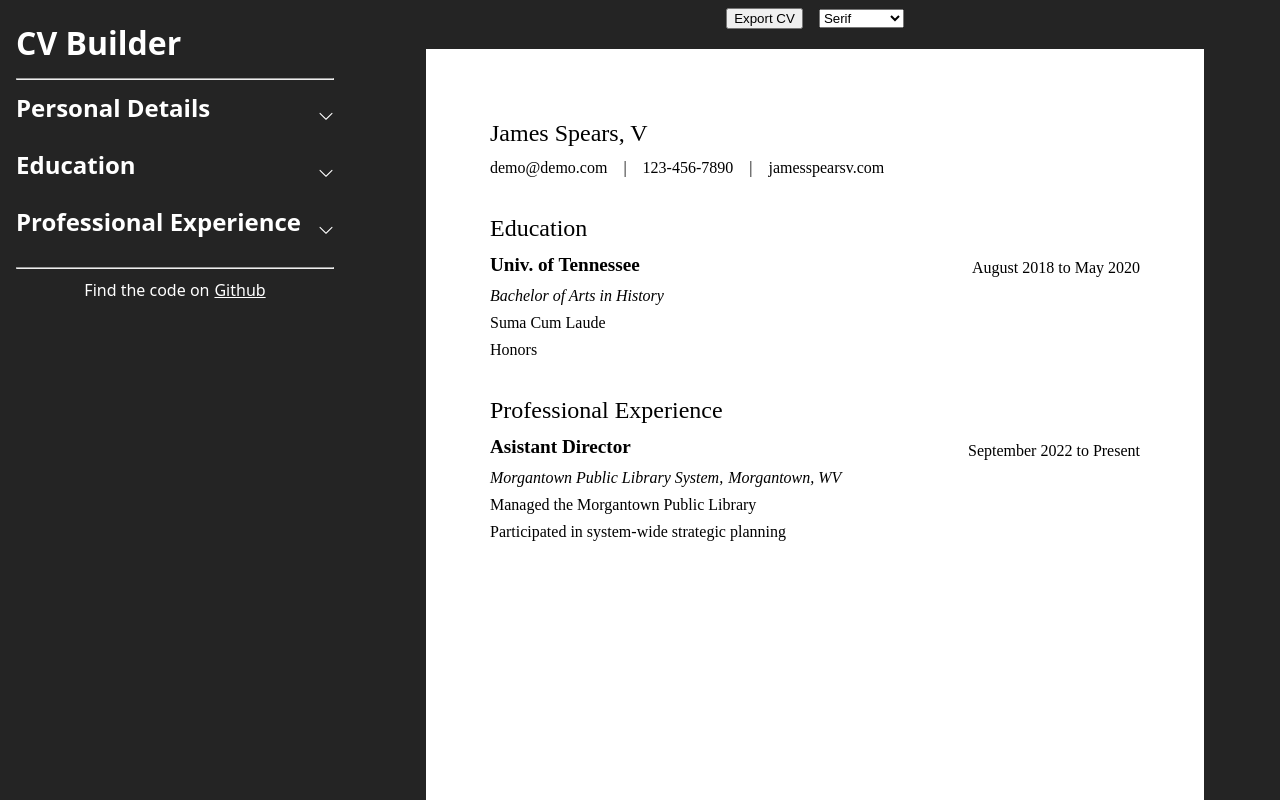
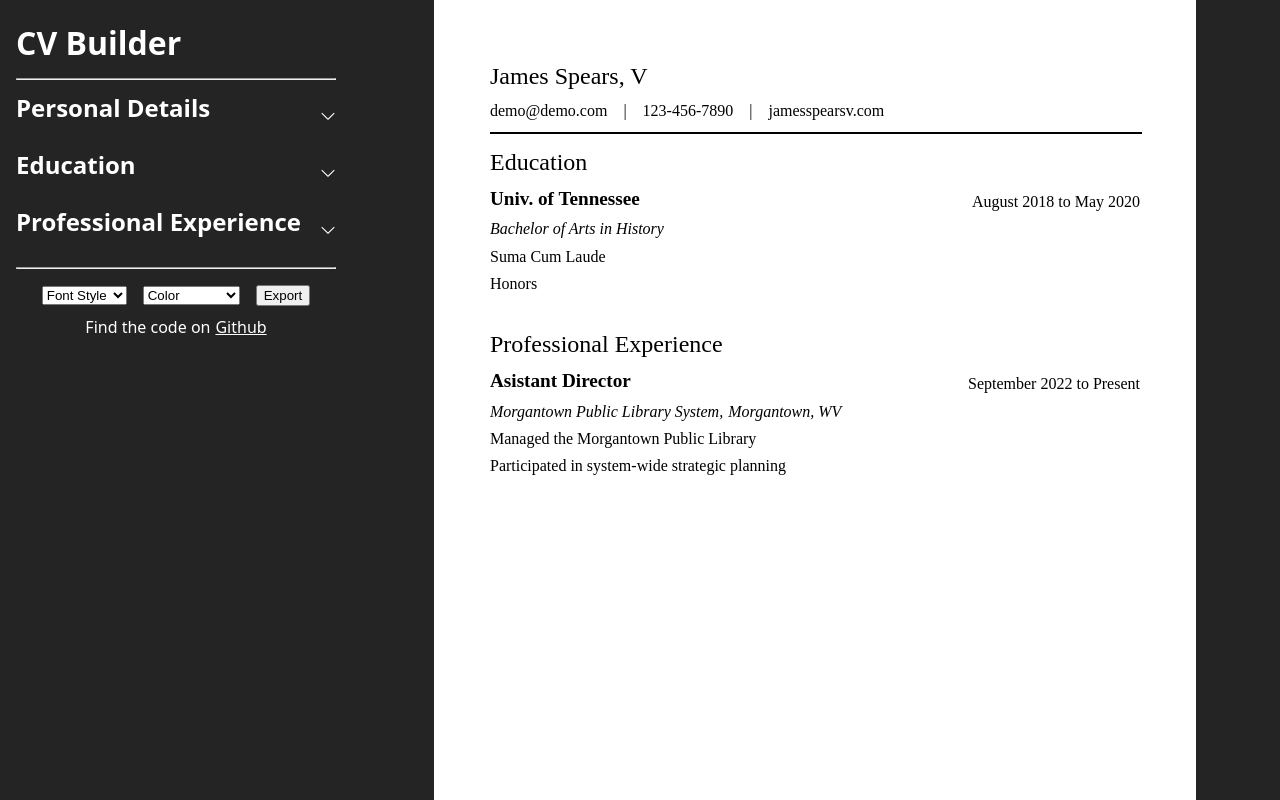
Before and after one commit to jamesspearsv/cv-builder, a React (Vite) app: page / in a window 1280 px wide. Shown: the top 800 px of the page. Built offline with nearby package versions, Linux system fonts and the light colour scheme.

Commit message:
Add preview customizer

```diff
--- a/package.json
+++ b/package.json
@@ -11,6 +11,7 @@
   },
   "dependencies": {
     "normalize.css": "^8.0.1",
+    "print-js": "^1.6.0",
     "react": "^18.2.0",
     "react-dom": "^18.2.0",
     "uuid": "^9.0.1"
--- a/src/App.css
+++ b/src/App.css
@@ -17,17 +17,25 @@ main {
 }
 
 @media print {
-  body {
-    margin: 0;
-    padding: 0;
-    font-size: 12pt;
+  body * {
+    margin: 0 !important;
+    padding: 0 !important;
   }
 
-  #builder-sidebar {
-    display: none;
+  .no-print {
+    display: none !important;
   }
 
-  #customizer {
-    display: none;
+  main {
+    width: 8.5in !important;
+    height: 11in !important;
+  }
+
+  #preview {
+    visibility: visible !important;
+    break-inside: avoid;
+    font-size: 12pt;
+    width: 100% !important;
+    height: 100% !important;
   }
 }
--- a/src/App.jsx
+++ b/src/App.jsx
@@ -6,17 +6,22 @@ import { Builder } from './components/Builder/Builder';
 
 function App() {
   const [info, setInfo] = useState(data);
-
-  console.log(info);
+  const [style, setStyle] = useState({
+    fontFamily: 'serif',
+    color: 'black',
+  });
 
   return (
     <main>
-      <div id='builder-sidebar'>
-        <Builder info={info} setInfo={setInfo} />
+      <div id='builder-sidebar' className='no-print'>
+        <Builder
+          info={info}
+          setInfo={setInfo}
+          style={style}
+          setStyle={setStyle}
+        />
       </div>
-      <div id='preview-panel'>
-        <Preview info={info} setInfo={setInfo} />
-      </div>
+      <Preview info={info} setInfo={setInfo} style={style} />
     </main>
   );
 }
--- a/src/components/Builder/Builder.css
+++ b/src/components/Builder/Builder.css
@@ -1,6 +1,12 @@
 #builder {
   --transition-time: 400ms;
   padding: 1rem;
+  position: fixed;
+  top: 0;
+  left: 0;
+  width: 25%;
+  height: 90%;
+  overflow-y: scroll;
 }
 
 div:has(+ .builder-section-header) {
@@ -11,6 +17,7 @@ div:has(+ .builder-section-header) {
   cursor: pointer;
   display: flex;
   justify-content: space-between;
+  position: sticky;
 }
 
 .builder-section-header h2 {
--- a/src/components/Builder/Builder.jsx
+++ b/src/components/Builder/Builder.jsx
@@ -4,8 +4,9 @@ import { EducationBuilder } from '../EducationBuilder/EducationBuilder';
 import { PersonalBuilder } from '../PersonalBuilder/PersonalBuilder';
 import { Workbuilder } from '../WorkBuilder/WorkBuilder';
 import { useState } from 'react';
+import { Customizer } from '../Customizer/Customizer';
 
-export function Builder({ info, setInfo }) {
+export function Builder({ info, setInfo, style, setStyle }) {
   const [active, setActive] = useState('');
 
   function handleHeaderClick(e) {
@@ -38,6 +39,7 @@ export function Builder({ info, setInfo }) {
         handleHeaderClick={handleHeaderClick}
       />
       <hr />
+      <Customizer style={style} setStyle={setStyle} />
       <div id='link-back'>
         Find the code on
         <a href='https://github.com/jamesspearsv/cv-builder'>Github</a>
--- a/src/components/Customizer/Customizer.css
+++ b/src/components/Customizer/Customizer.css
@@ -1,6 +1,4 @@
 #customizer {
-  top: 0;
-  position: sticky;
   display: flex;
   gap: 1rem;
   justify-content: center;
@@ -9,15 +7,3 @@
   margin: auto;
   padding: 0.5rem;
 }
-
-@media print {
-  body {
-    margin: 0;
-    padding: 0;
-    font-size: 12pt;
-  }
-
-  .no-print {
-    display: none;
-  }
-}
--- a/src/components/Customizer/Customizer.jsx
+++ b/src/components/Customizer/Customizer.jsx
@@ -1,16 +1,35 @@
 import './Customizer.css';
+import printJS from 'print-js';
 
-export function Customizer(style, setStyle) {
+export function Customizer({ style, setStyle }) {
+  function handelChange(e) {
+    const key = e.target.id;
+    const newStyle = { ...style };
+    newStyle[key] = e.target.value;
+
+    setStyle(newStyle);
+  }
+
   return (
-    <div id='customizer'>
-      <button onClick={window.print}>Export CV</button>
-      <select name='' id=''>
-        <option value='' disabled='true'>
+    <div id='customizer' className='no-print'>
+      <select id='fontFamily' onChange={handelChange}>
+        <option disabled selected>
           Font Style
         </option>
         <option value='serif'>Serif</option>
-        <option value='san-sefif'>Sans-Serif</option>
+        <option value='sans-serif'>Sans-Serif</option>
       </select>
+      <select id='color' onChange={handelChange}>
+        <option disabled selected>
+          Color
+        </option>
+        <option value='black'>Black</option>
+        <option value='orange'>Orange</option>
+        <option value='purple'>Purple</option>
+        <option value='darkgreen'>Dark Green</option>
+        <option value='dodgerblue'>Dodger Blue</option>
+      </select>
+      <button onClick={window.print}>Export</button>
     </div>
   );
 }
--- a/src/components/Preview/Preview.css
+++ b/src/components/Preview/Preview.css
@@ -4,10 +4,10 @@
   height: calc(var(--preview-size) * 1.2941);
   background-color: #ffffff;
   color: #000000;
-  padding: 4rem;
+  padding: 3.5rem;
   margin: 0.75rem;
   font-size: 16px;
-  font-family: serif;
+  margin: auto;
 }
 
 .preview-h1 {
@@ -17,6 +17,12 @@
 .preview-h2 {
   font-size: 1.2em;
   font-weight: bold;
+}
+
+hr.divider {
+  height: 0;
+  width: 100%;
+  margin: 0.5rem 0;
 }
 
 .entry-group {
--- a/src/components/Preview/Preview.jsx
+++ b/src/components/Preview/Preview.jsx
@@ -3,18 +3,20 @@ import './Preview.css';
 import { EducationPreview } from '../EducationPreview/EducationPreview';
 import { PersonalPreview } from '../PersonalPreview/PersonalPreview';
 import { WorkPreview } from '../WorkPreview/WorkPreview';
-import { Customizer } from '../Customizer/Customizer';
-import { useState } from 'react';
 
-export function Preview({ info }) {
-  const [style, setStyle] = useState({ fontStyle: 'serif', color: 'black' });
-
+export function Preview({ info, style }) {
   return (
     <>
-      <Customizer className='no-print' />
-      <div id='preview' className='preview'>
+      <div
+        id='preview'
+        className='preview'
+        style={{ fontFamily: style.fontFamily }}
+      >
         <PersonalPreview personal={info.personal} />
-        <br />
+        <hr
+          className='divider'
+          style={{ border: `solid 1px ${style.color}` }}
+        />
         <div className='preview-h1'>Education</div>
         <EducationPreview education={info.education} />
         <br />
```
Also changed, not shown: 1 other file (tests, documents, lock files or other folders).
